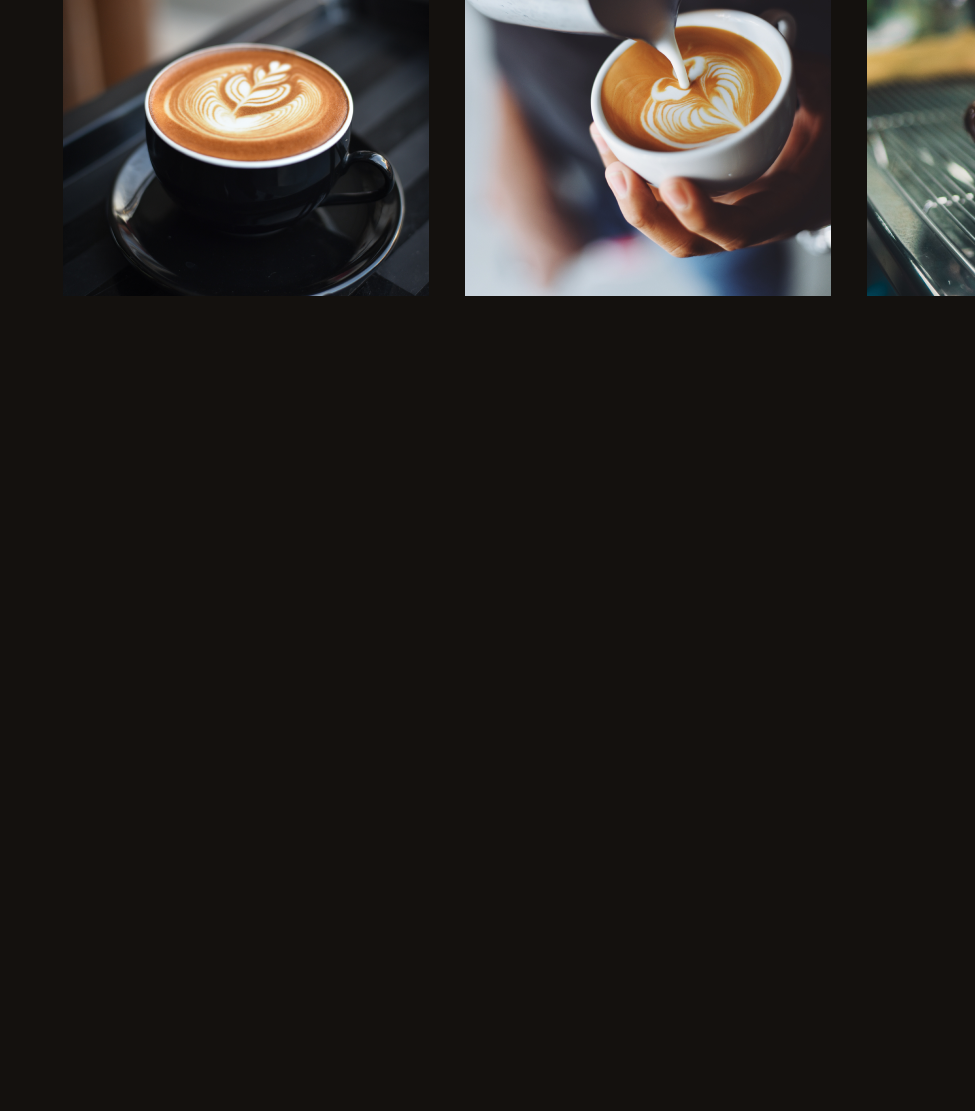
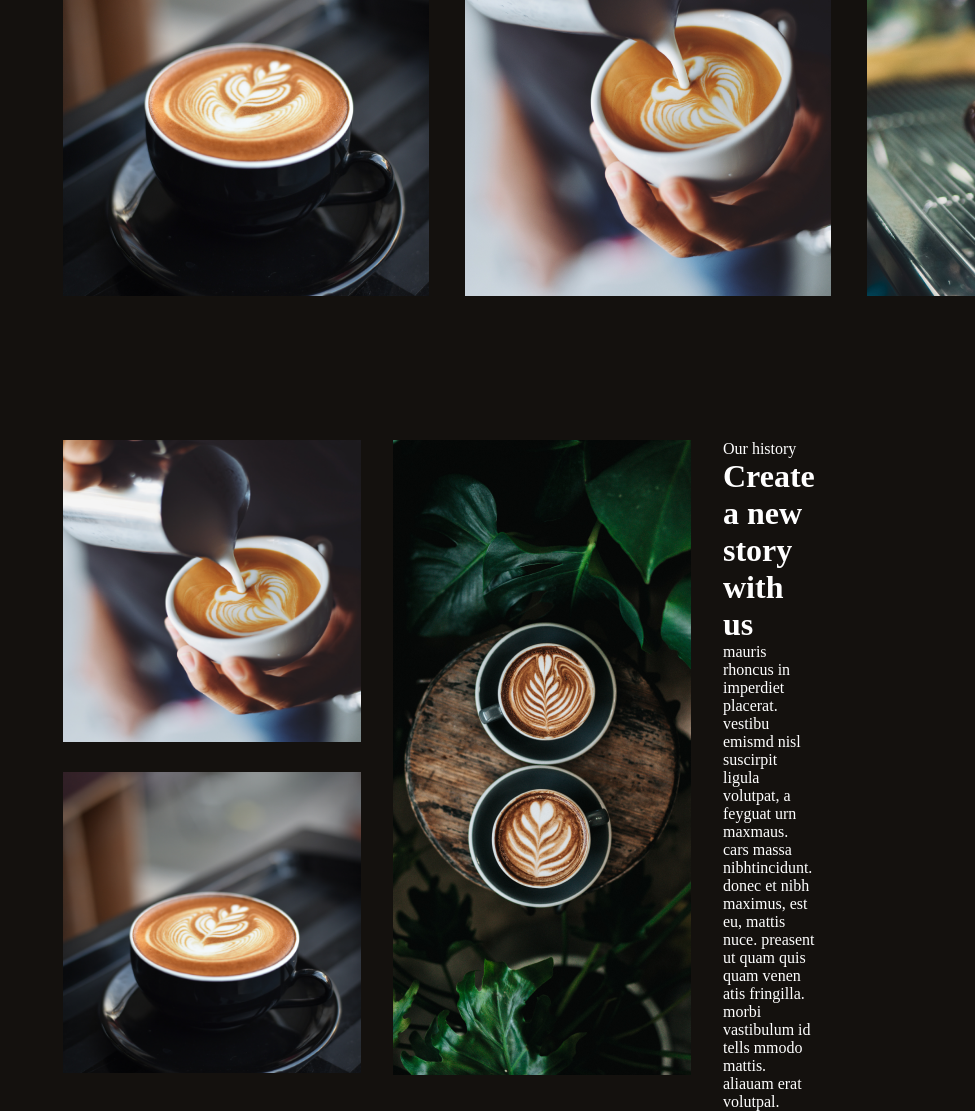
Before and after one commit to ortamfag/coffee_shop, a plain HTML site: page index.html in a window 1280 px wide. Shown: the part 1978-3089 px from the top of the page, without its empty margins (305-1280 px from the left). Before the commit the page ends 2278 px from the top, so only its background shows below. Drawn offline with Linux system fonts and the light colour scheme.

Commit message:
ADD: main two, grid

```diff
--- a/index.html
+++ b/index.html
@@ -98,6 +98,35 @@
                 </div>
             </div>
 
+        </div>
+
+        <div class="history">
+
+            <div class="history__img img1">
+                <img src="img/queue2.png" width="298" height="302">
+            </div>
+
+            <div class="history__img img2">
+                <img src="img/queue1.png" width="298" height="301">
+            </div>
+
+            <div class="history__img img3">
+                <img src="img/history3.png" width="298" height="635">
+            </div>
+
+            <div class="history__text img4">
+                <p class="history__text-subtitle">
+                    Our history
+                </p>
+
+                <h1 class="history__text-title">Create a
+                    new story with us</h1>
+
+                <p class="history__text-p">
+                    mauris rhoncus in imperdiet placerat. vestibu emismd nisl suscirpit ligula volutpat, a feyguat urn maxmaus. cars massa nibhtincidunt. donec et nibh maximus, est eu, mattis nuce. preasent ut quam quis quam venen
+                atis fringilla. morbi vastibulum id tells mmodo mattis. aliauam erat volutpal.
+                </p>
+            </div>
 
 
         </div>
--- a/sass/components/_main.sass
+++ b/sass/components/_main.sass
@@ -23,3 +23,28 @@
         &_number
             color: $color-adds
             margin-right: 0.75em
+
+
+.history
+    @include main-margin
+    margin-top: 8.75em
+    display: grid
+    grid-template-columns: 1fr 1fr 2fr
+    grid-template-rows: 300px 300px
+    grid-gap: 32px
+
+.img1
+    grid-column: 1/1
+    grid-row: 1/1
+
+.img2
+    grid-column: 1/1
+    grid-row: 2/2
+
+.img3
+    grid-column: 2/2
+    grid-row: 1/2
+
+.img4
+    grid-column: 3/3
+    grid-row: 1/2
```
Also changed, not shown: img/history3.png (added), public/style.css, 1 other file.
